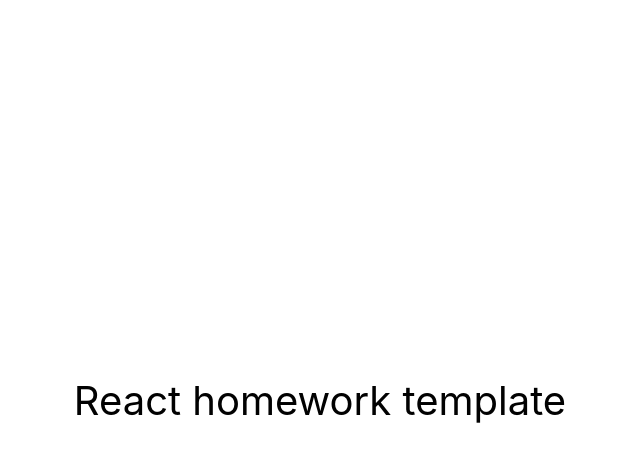
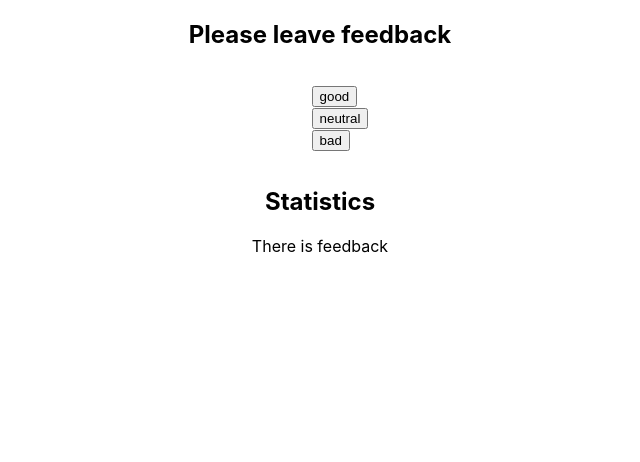
Before and after one commit to illya15/goit-react-hw-04-feedback, a React (Create React App) app: page / in a window 1280 px wide. Shown: the top 462 px of the page, without its empty margins (320-960 px from the left). Built offline with nearby package versions, Linux system fonts and the light colour scheme.

Commit message:
hw4 task1

```diff
--- a/package.json
+++ b/package.json
@@ -2,7 +2,7 @@
   "name": "react-homework-template",
   "version": "0.1.0",
   "private": true,
-  "homepage": "https://goitacademy.github.io/react-homework-template/",
+  "homepage": "https://illya15.github.io/goit-react-hw-04-feedback/",
   "dependencies": {
     "@testing-library/jest-dom": "^5.16.3",
     "@testing-library/react": "^12.1.4",
--- a/src/components/App.jsx
+++ b/src/components/App.jsx
@@ -1,16 +1,95 @@
-export const App = () => {
+import PropTypes from 'prop-types';
+
+import React from 'react';
+
+import { Component } from 'react';
+import Notification from './Notification/Notification';
+import Section from './Section/Section';
+import Statistics from './Statistics/Statistics';
+import FeedbackOptions from './FeedbackOptions/FeedbackOptions.jsx';
+
+class App extends Component {
+  state = {
+    good: 0,
+    neutral: 0,
+    bad: 0,
+  };
+
+  countTotalFeedback = (state) => {
+    return state.good + state.neutral + state.bad;
+  };
+
+
+
+  countPositiveFeedbackPercentage = (state) => {
+    if (this.countTotalFeedback(state) === 0) {
+      return 0;
+    }
+    return Math.floor(
+      (state.good / (state.good + state.neutral + state.bad)) * 100
+    );
+  };
+  handleCounter = ({ target: { name } }) => {
+    this.setState(prevState => ({
+      [name]: prevState[name] + 1,
+    }));
+  };
+
+  render() {
     return (
+      <>
         <div
           style={{
-        height: '100vh',
+            // height: '100vh',
             display: 'flex',
+            flexDirection: 'column',
             justifyContent: 'center',
             alignItems: 'center',
-        fontSize: 40,
-        color: '#010101'
+            // fontSize: 40,
+            color: '#010101',
           }}
         >
-      React homework template
+          <Section title={'Please leave feedback'}>
+            <FeedbackOptions
+              options={['good', 'neutral', 'bad']}
+              onLeaveFeedback={this.handleCounter}
+            ></FeedbackOptions>
+          </Section>
+          <Section title={'Statistics'}>
+            {this.countTotalFeedback(this.state) > 0 ? (
+              <Statistics
+                good={this.state.good}
+                neutral={this.state.neutral}
+                bad={this.state.bad}
+                total={this.countTotalFeedback(this.state)}
+                positivePercentage={this.countPositiveFeedbackPercentage(
+                  this.state
+                )}
+              ></Statistics>
+            ) : (
+              <Notification message={'There is feedback'} />
+            )}
+          </Section>
         </div>
+      </>
     );
+  }
+}
+
+
+FeedbackOptions.propTypes = {
+  options: PropTypes.arrayOf(PropTypes.string).isRequired,
+  onLeaveFeedback: PropTypes.func,
 };
+
+
+Statistics.propTypes = {
+  good: PropTypes.number.isRequired,
+  neutral: PropTypes.number.isRequired,
+  bad: PropTypes.number.isRequired,
+  total: PropTypes.number.isRequired,
+  positivePercentage: PropTypes.number.isRequired,
+};
+
+
+export default App;
--- /dev/null
+++ b/src/components/FeedbackOptions/FeedbackOptions.jsx
@@ -0,0 +1,23 @@
+import React from 'react';
+
+
+
+
+ const FeedbackOptions = ({ options, onLeaveFeedback }) => {
+  return (
+    <ul>
+      {options.map(option => {
+        return (
+           <li style={{listStyle: 'none' }} key={option}>
+            <button type="button" onClick={onLeaveFeedback}
+             name={option}>
+
+              {option}
+            </button>
+           </li>
+        );
+      })}
+    </ul>
+  );
+};
+export default FeedbackOptions;
--- /dev/null
+++ b/src/components/Notification/Notification.jsx
@@ -0,0 +1,5 @@
+export const Notification = ({ message }) => {
+  return <div>{message}</div>;
+};
+
+export default Notification;
--- /dev/null
+++ b/src/components/Section/Section.jsx
@@ -0,0 +1,10 @@
+ const Section = ({ title, children }) => {
+  return (
+    <>
+      <h2>{title}</h2>
+      {children}
+    </>
+  );
+};
+
+export default Section;
--- /dev/null
+++ b/src/components/Statistics/Statistics.jsx
@@ -0,0 +1,20 @@
+import React from "react";
+
+const Statistics = ({good,neutral,bad,total,positivePercentage}) => (
+     <div>
+
+
+       <span>good:{good} </span>
+       <span>neutral:{neutral} </span>
+       <span>bad:{bad} </span>
+
+       <span>total:{total} </span>
+
+       <span>
+         Positive feedback:{positivePercentage} %
+       </span>
+     </div>
+
+)
+
+export default Statistics;
--- a/src/index.css
+++ b/src/index.css
@@ -1,4 +1,4 @@
-@import-normalize; /* bring in normalize.css styles */
+/*@import-normalize; /* bring in normalize.css styles */
 
 body {
   margin: 0;
--- a/src/index.js
+++ b/src/index.js
@@ -1,6 +1,6 @@
 import React from 'react';
 import ReactDOM from 'react-dom/client';
-import { App } from 'components/App';
+import  App  from 'components/App';
 import './index.css';
 
 ReactDOM.createRoot(document.getElementById('root')).render(
```
Lines whose indentation alone changed are shown as unchanged.
